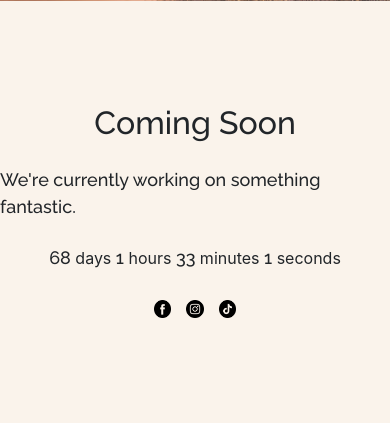
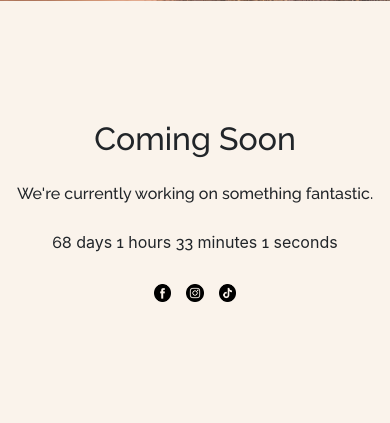
Before and after one commit to Hasanalghanim/houseofgaia, a Django app: page / in a window 390 px wide. Shown: the part 527-950 px from the top of the page. Run offline with Django 5.2, Linux system fonts and the light colour scheme; some libraries are stand-ins or nearby versions; some web fonts are replaced.

Commit message:
Update base.css

```diff
--- a/main/static/base.css
+++ b/main/static/base.css
@@ -40,18 +40,25 @@ body {
 	margin: 0;
 }
 .left p {
-	font-size: 18px;
 	font-weight: 500;
 	font-family: 'Raleway', sans-serif;
 	font-optical-sizing: auto;
+	font-size: clamp(18px, 5vw, 24px);
+	white-space: nowrap;
+	overflow: hidden;
+	text-overflow: ellipsis;
 	margin: 0;
 }
 
 .left span {
-	font-size: 18px;
 	font-weight: 500;
 	font-family: 'Raleway', sans-serif;
 	font-optical-sizing: auto;
+	font-size: clamp(18px, 5vw, 24px);
+	white-space: nowrap;
+	overflow: hidden;
+	text-overflow: ellipsis;
+	margin: 0;
 }
 .icons {
 	display: flex;
@@ -107,19 +114,28 @@ body {
 		font-weight: 500;
 		font-family: 'Raleway', sans-serif;
 		font-optical-sizing: auto;
+		margin: 0;
 	}
 	.left p {
-		font-size: 18px;
 		font-weight: 500;
 		font-family: 'Raleway', sans-serif;
 		font-optical-sizing: auto;
+		font-size: clamp(12px, 5vw, 16px);
+		white-space: nowrap;
+		overflow: hidden;
+		text-overflow: ellipsis;
+		margin: 0;
 	}
 
 	.left span {
-		font-size: 18px;
 		font-weight: 500;
 		font-family: 'Raleway', sans-serif;
 		font-optical-sizing: auto;
+		font-size: clamp(12px, 5vw, 16px);
+		white-space: nowrap;
+		overflow: hidden;
+		text-overflow: ellipsis;
+		margin: 0;
 	}
 	.icons img {
 		height: 17.92px;
```
